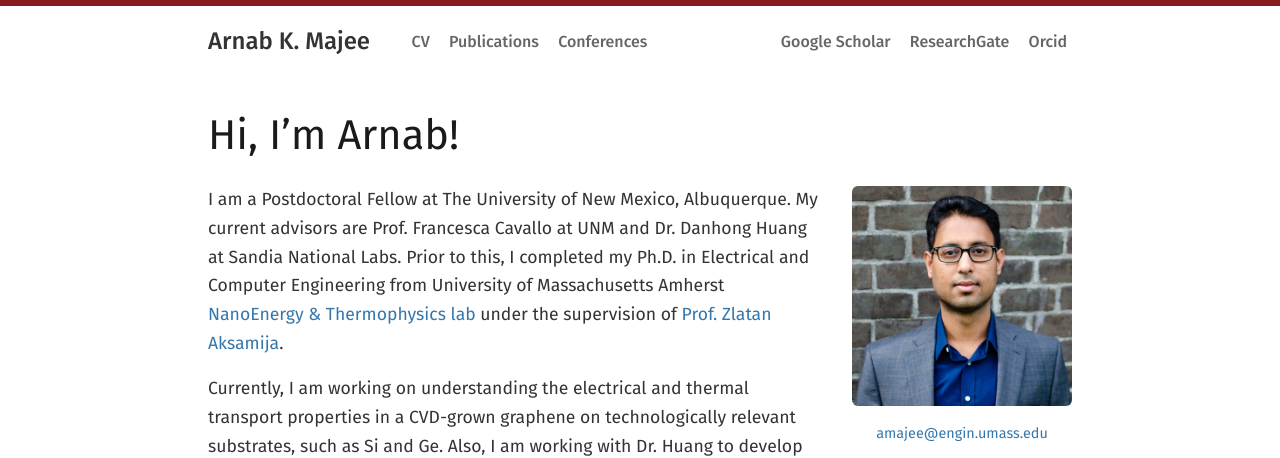
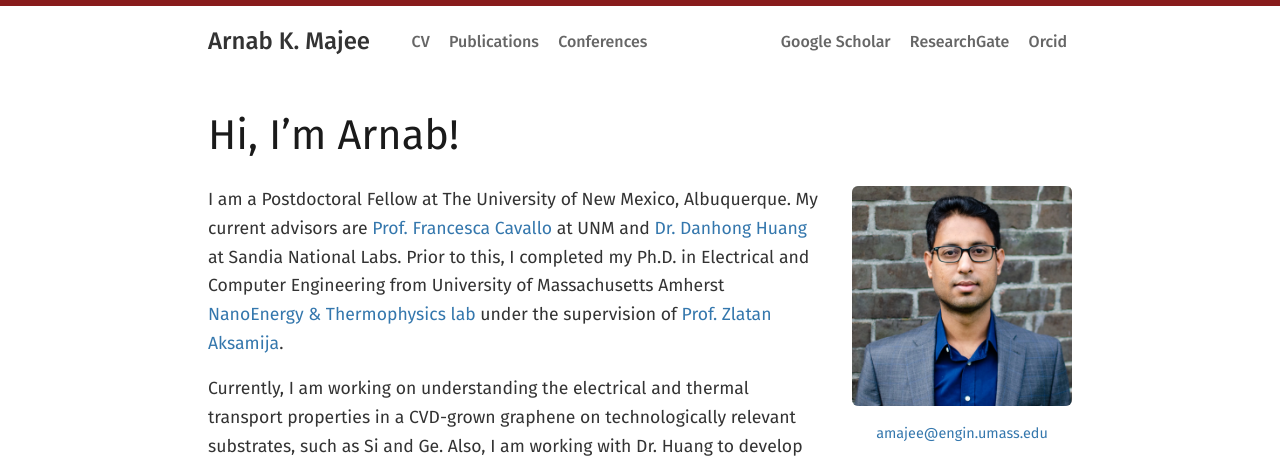
Before and after one commit to arnabmajee/arnabmajee.github.io, a Jekyll site: the page built from index.md, in a window 1280 px wide. Shown: the top 458 px of the page. Built offline with Jekyll 4.4.1, drawn with Linux system fonts in a browser that asks for light colours; nearby versions of some CDN libraries; a style sheet for code colours, icons or effects is not loaded; part of the change alters nothing that is shown.

```diff
--- a/index.md
+++ b/index.md
@@ -9,7 +9,7 @@ class: home
 <div class="columns" markdown="1">
 
 <div class="intro" markdown="1">
-I am a Postdoctoral Fellow at The University of New Mexico, Albuquerque. My current advisors are Prof. Francesca Cavallo at UNM and Dr. Danhong Huang at Sandia National Labs. Prior to this, I completed my Ph.D. in Electrical and Computer Engineering from University of Massachusetts Amherst  [NanoEnergy & Thermophysics lab](https://netlab.umasscreate.net/) under the supervision of [Prof. Zlatan Aksamija](https://blogs.umass.edu/zlatana/about/).
+I am a Postdoctoral Fellow at The University of New Mexico, Albuquerque. My current advisors are [Prof. Francesca Cavallo](http://www.ece.unm.edu/faculty-staff/electrical-and-computer/francesca-cavallo.html) at UNM and [Dr. Danhong Huang](https://scholar.google.com/citations?user=9waHQiEAAAAJ&hl=en) at Sandia National Labs. Prior to this, I completed my Ph.D. in Electrical and Computer Engineering from University of Massachusetts Amherst  [NanoEnergy & Thermophysics lab](https://netlab.umasscreate.net/) under the supervision of [Prof. Zlatan Aksamija](https://blogs.umass.edu/zlatana/about/).
 
 <div>Currently, I am working on understanding the electrical and thermal transport properties in a CVD-grown graphene on technologically relevant substrates, such as Si and Ge. Also, I am working with Dr. Huang to develop computational models based on first-principles to capture non-thermal phonon dynamics interacting with driven conduction electrons.</div>
 
```
